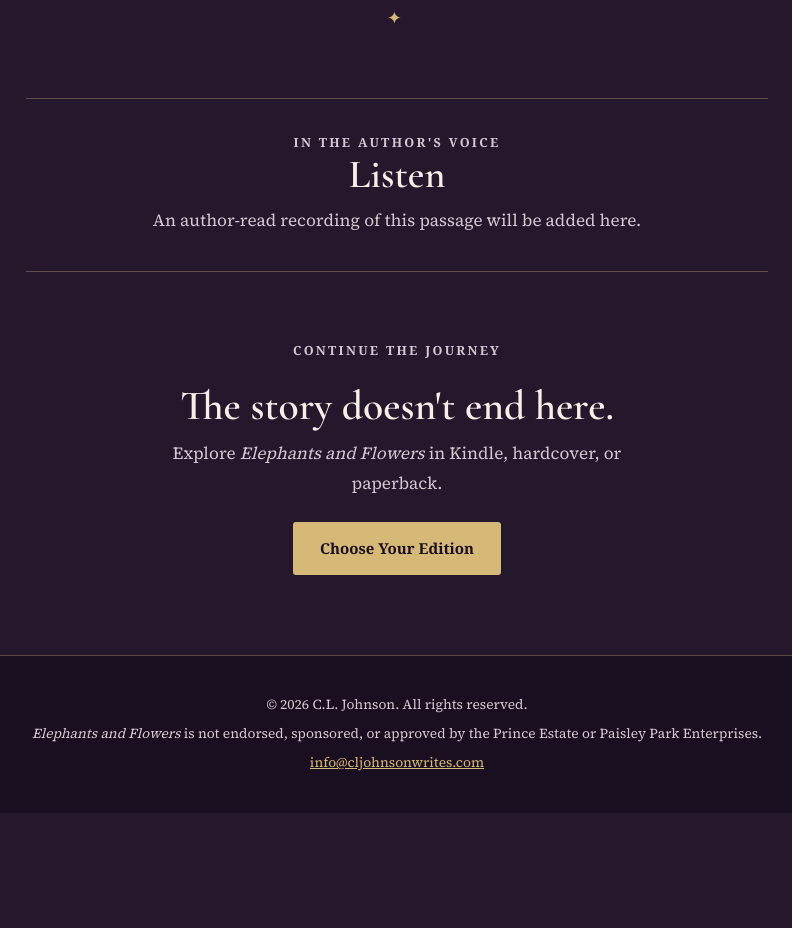
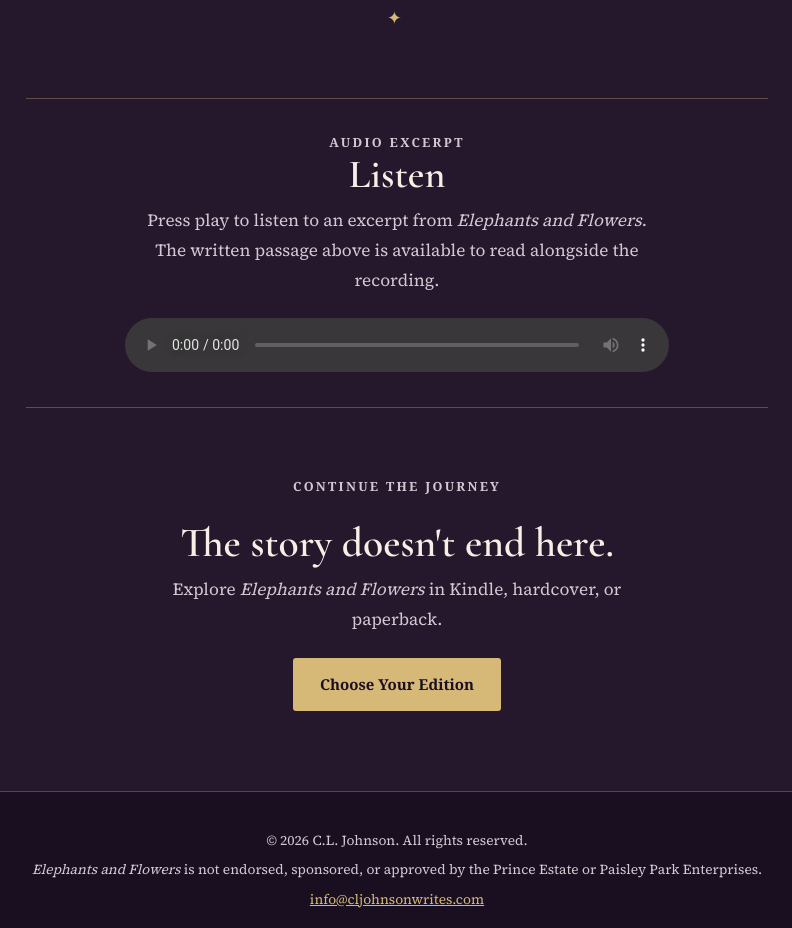
Before and after one commit to Art0fficialAge/cljohnsonwrites, a plain HTML site: page read-and-listen.html in a window 1280 px wide. Shown: the part 3809-4737 px from the top of the page, without its empty margins (243-1035 px from the left). Before the commit the page ends 4622 px from the top, so only its background shows below. Drawn offline with nearby package versions, Linux system fonts and the light colour scheme.

Commit message:
Update read-and-listen.html

```diff
--- a/read-and-listen.html
+++ b/read-and-listen.html
@@ -1,10 +1,11 @@
+
 <!doctype html>
 <html lang="en">
 <head>
   <meta charset="utf-8">
   <meta name="viewport" content="width=device-width, initial-scale=1">
   <meta name="theme-color" content="#25182c">
-  <meta name="description" content="Read an excerpt from Elephants and Flowers: Finding Myself Through Prince, the memoir by C.L. Johnson. An author-read audio sample is planned.">
+  <meta name="description" content="Read and listen to an excerpt from Elephants and Flowers: Finding Myself Through Prince, the memoir by C.L. Johnson.">
   <title>Read &amp; Listen | C.L. Johnson</title>
   <link rel="preconnect" href="https://fonts.googleapis.com">
   <link rel="preconnect" href="https://fonts.gstatic.com" crossorigin>
@@ -131,19 +132,15 @@
       <p class="sample-end" aria-label="End of excerpt">✦</p>
     </section>
     <section class="audio-note" aria-labelledby="audio-title">
-      <p class="eyebrow">In the Author's Voice</p>
+      <p class="eyebrow">Audio Excerpt</p>
       <h2 id="audio-title">Listen</h2>
-      <p>An author-read recording of this passage will be added here.</p>
-      <!-- WHEN THE RECORDING IS READY:
-           1. Put the file at audio/prologue-excerpt.mp3 in your site repository.
-           2. Replace the sentence above with this player:
-              <audio controls preload="none" aria-label="C.L. Johnson reads the Prologue excerpt">
-                <source src="audio/prologue-excerpt.mp3" type="audio/mpeg">
-                Your browser does not support audio playback.
-              </audio>
-           3. Keep the written excerpt above available as the transcript.
-           Do not add commercial Prince music without a license.
-      -->
+      <p>Press play to listen to an excerpt from <em>Elephants and Flowers</em>. The written passage above is available to read alongside the recording.</p>
+      <div class="audio-slot">
+        <audio controls preload="metadata" aria-label="Audio excerpt from Elephants and Flowers">
+          <source src="Listen.mp3" type="audio/mpeg">
+          Your browser does not support embedded audio. <a href="Listen.mp3">Open the MP3 file</a> to listen.
+        </audio>
+      </div>
     </section>
     <section class="cta" aria-labelledby="cta-title">
       <p class="eyebrow">Continue the Journey</p>
```
